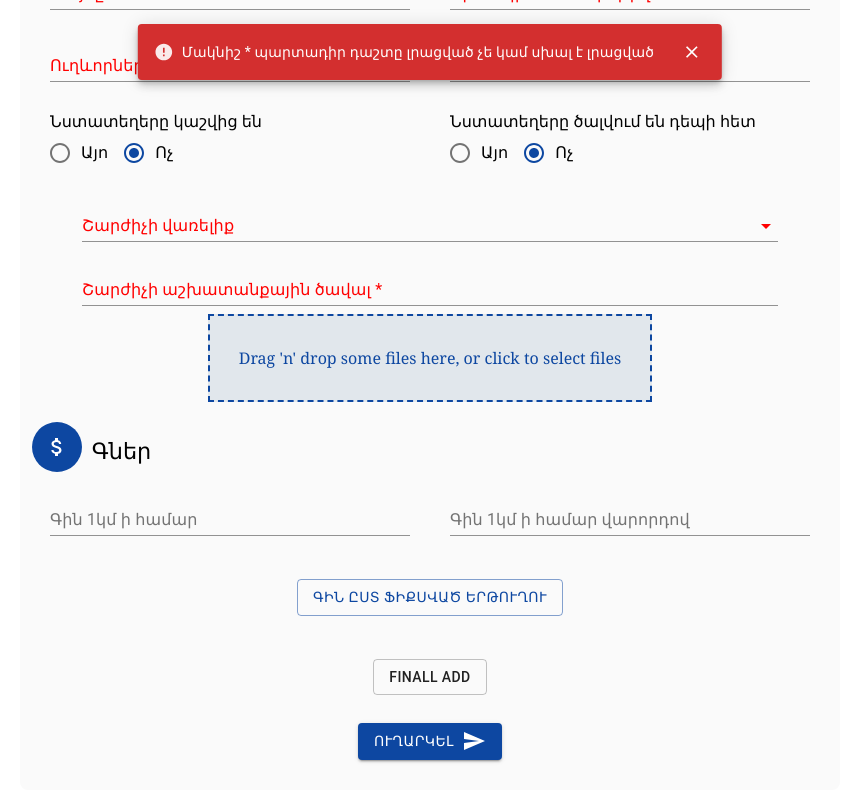
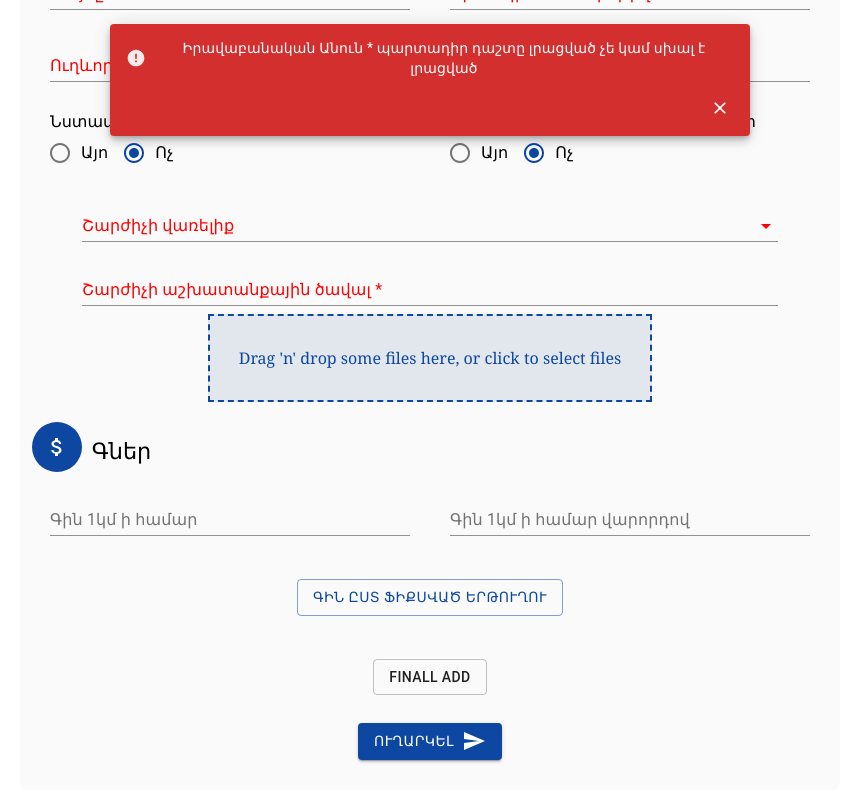
Before and after one commit to mherdv/rentCarsForm, a React (Create React App) app: page / in a window 1280 px wide. Both pictures are taken after a click on the button "FINALL ADD". Shown: the part 430-1230 px from the top of the page, without its empty margins (210-1051 px from the left). Built offline with nearby package versions, Linux system fonts and the light colour scheme.

Commit message:
error alert

```diff
--- a/src/App.js
+++ b/src/App.js
@@ -61,8 +61,10 @@ function App() {
     prices: {},
 
     errorTexts : '',
+    successText: 'ձեր հայտն ընդունված Է',
     isFormValid: true,
-    isAdded:false
+    isAdded:false,
+    notificationType:'error'
   });
 
 
@@ -70,11 +72,12 @@ function App() {
 
   function sendForm(){
 
-    changeFormObject({...formObject, isAdded: true});
+    let hasError = !!formObject.errorTexts.trim();
 
 
+    formObject.notificationType = hasError?'error':'success'
 
-
+    changeFormObject({...formObject, isAdded: true,errorTexts : '',notificationType:hasError?'error':'success'});
 
 
   }
@@ -104,7 +107,7 @@ function App() {
 
 
         <div   style={{textAlign:'center', width:'100%'}}>
-            <CustomizedSnackbars type='error' massage={formObject} click={sendForm} buttonText ='finall add'/>
+            <CustomizedSnackbars type={formObject.notificationType} massage={formObject} click={sendForm} buttonText ='finall add'/>
 
         </div>
           <Button onClick={sendForm} variant="contained" color="primary" className={classes.button + " " + "send"}>
--- a/src/componts/cars/Cars.js
+++ b/src/componts/cars/Cars.js
@@ -97,16 +97,21 @@ export default function Cars(props) {
 
 
 
+        if(!!formObject.errorTexts) return;
         let areInputsValid = true;
 
+
+
         try {
-            inputs.forEach(input=>{
+            inputs.forEach(input => {
 
-                if(!input.isValid ){
 
-                    areInputsValid =  false;
-                    formObject.errorTexts = input.label + ' պարտադիր դաշտը լրացված չե կամ սխալ է լրացված  ' ;
-                    throw {};
+
+                if (!!!input.isValid) {
+                    console.log(145856, input.isValid,inputs)
+                    areInputsValid = false;
+                    formObject.errorTexts = input.label + ' պարտադիր դաշտը լրացված չե կամ սխալ է լրացված  ';
+                    throw new Object;
                 }
             })
         } catch (e) {
@@ -117,16 +122,15 @@ export default function Cars(props) {
         carsForm.isValid = !!(carsForm.working_volume && carsForm.fuelType.value && areInputsValid);
 
 
-        if(!formObject.errorTexts && !carsForm.isValid ){
+        if (!carsForm.isValid && !formObject.errorTexts) {
 
-            if(!carsForm.fuelType.value){
-                formObject.errorTexts =  'Շարժիչի վառելիք  դաշտը պարտադիր է';
-            }else{
-                formObject.errorTexts =  'Շարժիչի աշխատանքային ծավալ  պարտադիր դաշտը լրացված չե կամ լրացված է սխալ';
+            if (!carsForm.fuelType.value) {
+                formObject.errorTexts = 'Շարժիչի վառելիք  դաշտը պարտադիր է';
+            } else {
+                formObject.errorTexts = 'Շարժիչի աշխատանքային ծավալ  պարտադիր դաշտը լրացված չե կամ լրացված է սխալ';
             }
 
         }
-        console.log(carsForm.fuelType)
 
         // formObject.errorTexts.push()
 
@@ -336,11 +340,11 @@ export default function Cars(props) {
                     }
                 }
             >
-                <AddIcon  />
+                <AddIcon />
             </Fab> : null}
             <div>
                 {
-                    formObject.cars.length > 1 && props.index !== 0?
+                    formObject.cars.length > 1 && props.index !== 0 ?
                         <Fab aria-label="delete"
                             className={classes.fab + " " + 'removeButtonContainer'}
                             onClick={
@@ -356,7 +360,7 @@ export default function Cars(props) {
                         : null
                 }
 
-                <div className={classes.container + " "+ "car-inputs"}>
+                <div className={classes.container + " " + "car-inputs"}>
                     {inputs.map((input, index) => {
 
                         return (
@@ -420,7 +424,7 @@ export default function Cars(props) {
                     <Grid item xs={12} className={"select-container "} >
 
 
-                        <div className={ (!fuelType.isValid && formObject.isAdded)?'invalid':''} >
+                        <div className={(!fuelType.isValid && formObject.isAdded) ? 'invalid' : ''} >
 
                             <FormControl className={classes.formControl}  >
 
@@ -483,13 +487,13 @@ export default function Cars(props) {
                     {files.length > 0 && (
                         <div style={{ width: '100%' }}>
 
-                            {files.map((file , index) => {
+                            {files.map((file, index) => {
 
                                 return (
 
 
 
-                                    <div className={'imgContainer'}  style={{display:'inline-block', position:'relative'}}>
+                                    <div className={'imgContainer'} style={{ display: 'inline-block', position: 'relative' }}>
 
 
                                         <img
@@ -505,8 +509,8 @@ export default function Cars(props) {
                                             }}
 
                                         />
-                                        <div className="removeImage" onClick= {function(event){
-                                            files.splice(index,1);
+                                        <div className="removeImage" onClick={function (event) {
+                                            files.splice(index, 1);
                                             setFiles([...files]);
                                             // event.target.closest('.imgContainer').remove()
                                         }}>x</div>
--- a/src/componts/notification/Notification.jsx
+++ b/src/componts/notification/Notification.jsx
@@ -1,4 +1,4 @@
-import React from 'react';
+import React , {useEffect} from 'react';
 import PropTypes from 'prop-types';
 import clsx from 'clsx';
 import Button from '@material-ui/core/Button';
@@ -88,17 +88,39 @@ export default function CustomizedSnackbars(props) {
   const classes = useStyles2();
   const [open, setOpen] = React.useState(false);
 
+  let [errorMassage , changeErrorMassage] =  React.useState(props.massage.errorTexts);
+  let [successMassage , changeSuccessMassage] =  React.useState(props.massage.successText);
+  let [type , changeType] =  React.useState(props.massage.notificationType);
+
+
+
+  useEffect(()=>{
+
+    changeErrorMassage(props.massage.errorTexts)
+
+    changeType(props.massage.notificationType)
+    // changeType(props.massage.type)
+
+  },[props.massage.errorTexts,props.massage.notificationType])
   function handleClick() {
     setOpen(true);
-    props.click()
+    props.click();
+    changeErrorMassage(props.massage.errorTexts);
+    changeType(props.massage.notificationType);
+
+
   }
 
   function handleClose(event, reason) {
+
+
     if (reason === 'clickaway') {
       return;
     }
 
     setOpen(false);
+
+    changeErrorMassage(props.massage.errorTexts);
   }
 
   return (
@@ -112,13 +134,13 @@ export default function CustomizedSnackbars(props) {
           horizontal: 'center',
         }}
         open={open}
-        autoHideDuration={6000}
+        autoHideDuration={3000}
         onClose={handleClose}
       >
         <MySnackbarContentWrapper
           onClose={handleClose}
-          variant={props.type}
-          message={props.massage.errorTexts}
+          variant={!!!errorMassage.trim()?'success':'error'}
+          message={!!!errorMassage.trim()? successMassage: errorMassage}
         />
       </Snackbar>
       {/* <MySnackbarContentWrapper
--- a/src/componts/partner/Partner.js
+++ b/src/componts/partner/Partner.js
@@ -1,10 +1,10 @@
-import React , {useContext, useState}from 'react';
+import React, { useContext, useState, useEffect } from 'react';
 import { makeStyles } from '@material-ui/core/styles';
 import TextField from '@material-ui/core/TextField';
 import Grid from '@material-ui/core/Grid';
 import UserContext from '../../contextBigForm';
 
-import {isEmail,isRequirers} from '../../helper/valdators';
+import { isEmail, isRequirers } from '../../helper/valdators';
 
 
 
@@ -37,28 +37,47 @@ export default function Partner(props) {
 
 
   const [inputs, changeInputs] = useState([
-    { label: "Իրավաբանական Անուն *", name: 'Legal Name' ,validators:[isRequirers]},
-    { label: "Հեռախոսահամար *", name: 'Phone number' ,validators:[isRequirers]},
-    { label: "Էլ հասցե *", name: 'Email' ,validators:[isEmail,isRequirers]},
-    { label: "ՀՎՀՀ *", name: 'AVC' ,validators:[isRequirers]},
+    { label: "Իրավաբանական Անուն *", name: 'Legal Name', validators: [isRequirers] },
+    { label: "Հեռախոսահամար *", name: 'Phone number', validators: [isRequirers] },
+    { label: "Էլ հասցե *", name: 'Email', validators: [isEmail, isRequirers] },
+    { label: "ՀՎՀՀ *", name: 'AVC', validators: [isRequirers] },
   ])
 
 
+
+  useEffect(() => {
+    if (formObject.errorTexts) return;
+
+    try {
+
+      inputs.forEach(input => {
+        if (!!!input.isValid) {
+          formObject.errorTexts = input.label + ' պարտադիր դաշտը լրացված չե կամ սխալ է լրացված  ';
+
+          throw new Object;
+        }
+
+      })
+    } catch (e) {
+
+    }
+  })
   const handleValueChange = input => event => {
     // changeHandler({ ...values, value: event.target.value });
     input.value = event.target.value;
     input.isValid = true;
 
 
-    input.validators.forEach(validator=>{
-      if(!validator(input.value)){
+    input.validators.forEach(validator => {
+      if (!validator(input.value)) {
         input.isValid = false;
+
       }
     })
 
 
     changeInputs([...inputs])
-    formObject.partnerInfo[input.name] = input.value ;
+    formObject.partnerInfo[input.name] = input.value;
 
   };
 
@@ -71,19 +90,17 @@ export default function Partner(props) {
       <div className={classes.container}>
         {inputs.map((input, index) => {
 
-
           return (
-            <Grid item xs={6} key={index}  className={ !input.isValid && formObject.isAdded?'invalid':''}>
+            <Grid item xs={6} key={index} className={!input.isValid && formObject.isAdded ? 'invalid' : ''}>
 
               <TextField
                 key={index}
                 id="standard-name"
                 label="Name"
                 value={input.value}
-                className={classes.textField }
+                className={classes.textField}
                 label={input.label}
                 placeholder={input.label}
-
                 onChange={handleValueChange(input)}
                 margin="normal" />
             </Grid>
```
Lines whose indentation alone changed are shown as unchanged.
